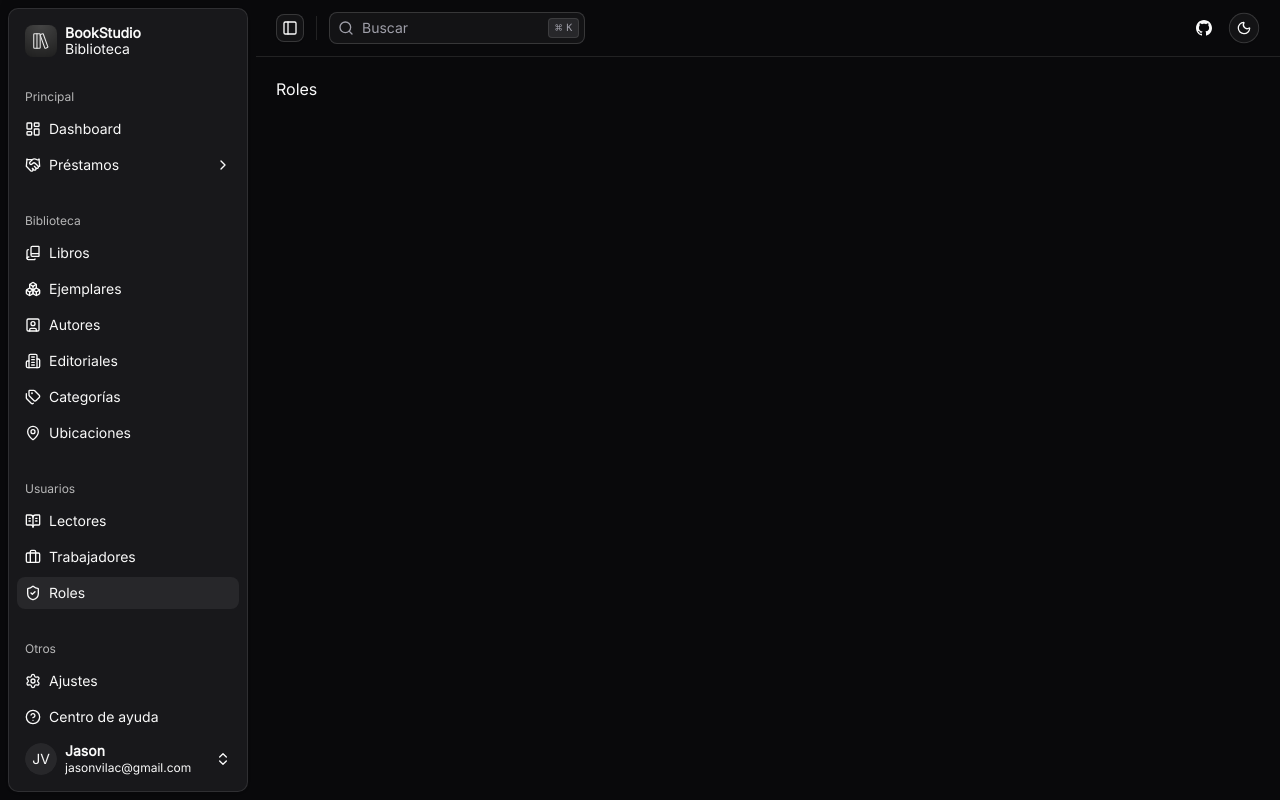
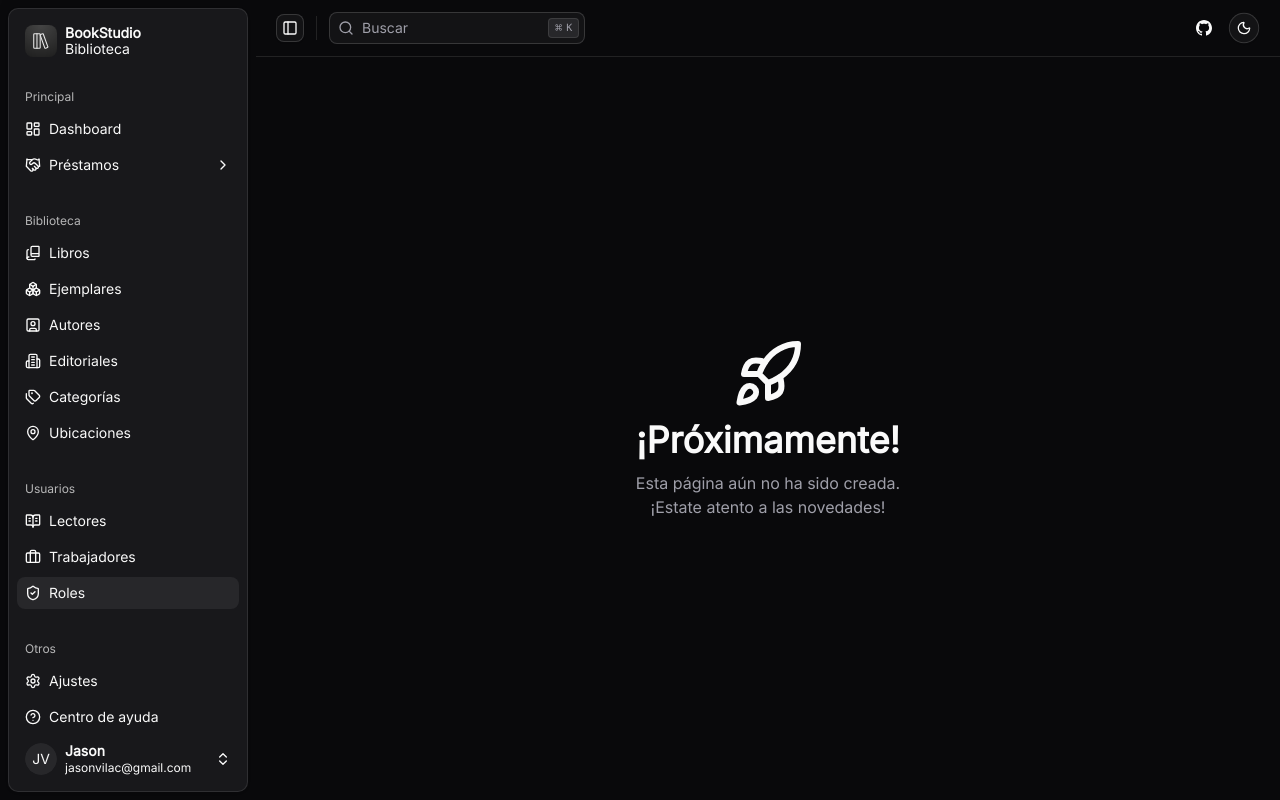
Before and after one commit to jaycodev/bookstudio, a React (Vite) app: page /roles in a window 1280 px wide. Built offline with nearby package versions, Linux system fonts and the light colour scheme.

Commit message:
✨ feat(ui): add coming-soon component as temporary placeholder

```diff
--- /dev/null
+++ b/src/components/shared/coming-soon.tsx
@@ -0,0 +1,16 @@
+import { Rocket } from 'lucide-react'
+
+export default function ComingSoon() {
+  return (
+    <div className="flex h-full w-full items-center justify-center px-4">
+      <div className="flex flex-col items-center justify-center gap-2 text-center">
+        <Rocket size={72} />
+        <h1 className="text-4xl font-bold leading-tight">¡Próximamente!</h1>
+        <p className="text-muted-foreground">
+          Esta página aún no ha sido creada. <br />
+          ¡Estate atento a las novedades!
+        </p>
+      </div>
+    </div>
+  )
+}
--- a/src/routes/_app/ajustes/apariencia.tsx
+++ b/src/routes/_app/ajustes/apariencia.tsx
@@ -1,9 +1,7 @@
 import { createFileRoute } from '@tanstack/react-router'
 
+import ComingSoon from '@/components/shared/coming-soon'
+
 export const Route = createFileRoute('/_app/ajustes/apariencia')({
-  component: RouteComponent,
+  component: ComingSoon,
 })
-
-function RouteComponent() {
-  return <div>Apariencia</div>
-}
--- a/src/routes/_app/ajustes/cuenta.tsx
+++ b/src/routes/_app/ajustes/cuenta.tsx
@@ -1,9 +1,7 @@
 import { createFileRoute } from '@tanstack/react-router'
 
+import ComingSoon from '@/components/shared/coming-soon'
+
 export const Route = createFileRoute('/_app/ajustes/cuenta')({
-  component: RouteComponent,
+  component: ComingSoon,
 })
-
-function RouteComponent() {
-  return <div>Cuenta</div>
-}
--- a/src/routes/_app/ajustes/notificaciones.tsx
+++ b/src/routes/_app/ajustes/notificaciones.tsx
@@ -1,9 +1,7 @@
 import { createFileRoute } from '@tanstack/react-router'
 
+import ComingSoon from '@/components/shared/coming-soon'
+
 export const Route = createFileRoute('/_app/ajustes/notificaciones')({
-  component: RouteComponent,
+  component: ComingSoon,
 })
-
-function RouteComponent() {
-  return <div>Notificaciones</div>
-}
--- a/src/routes/_app/centro-de-ayuda/index.tsx
+++ b/src/routes/_app/centro-de-ayuda/index.tsx
@@ -1,9 +1,7 @@
 import { createFileRoute } from '@tanstack/react-router'
 
+import ComingSoon from '@/components/shared/coming-soon'
+
 export const Route = createFileRoute('/_app/centro-de-ayuda/')({
-  component: RouteComponent,
+  component: ComingSoon,
 })
-
-function RouteComponent() {
-  return <div>Centro de ayuda</div>
-}
--- a/src/routes/_app/ejemplares/index.tsx
+++ b/src/routes/_app/ejemplares/index.tsx
@@ -1,9 +1,7 @@
 import { createFileRoute } from '@tanstack/react-router'
 
+import ComingSoon from '@/components/shared/coming-soon'
+
 export const Route = createFileRoute('/_app/ejemplares/')({
-  component: RouteComponent,
+  component: ComingSoon,
 })
-
-function RouteComponent() {
-  return <div>Ejemplares</div>
-}
--- a/src/routes/_app/prestamos/devueltos.tsx
+++ b/src/routes/_app/prestamos/devueltos.tsx
@@ -1,9 +1,7 @@
 import { createFileRoute } from '@tanstack/react-router'
 
+import ComingSoon from '@/components/shared/coming-soon'
+
 export const Route = createFileRoute('/_app/prestamos/devueltos')({
-  component: RouteComponent,
+  component: ComingSoon,
 })
-
-function RouteComponent() {
-  return <div>Devueltos</div>
-}
--- a/src/routes/_app/prestamos/multas.tsx
+++ b/src/routes/_app/prestamos/multas.tsx
@@ -1,9 +1,7 @@
 import { createFileRoute } from '@tanstack/react-router'
 
+import ComingSoon from '@/components/shared/coming-soon'
+
 export const Route = createFileRoute('/_app/prestamos/multas')({
-  component: RouteComponent,
+  component: ComingSoon,
 })
-
-function RouteComponent() {
-  return <div>Multas</div>
-}
--- a/src/routes/_app/prestamos/pagos.tsx
+++ b/src/routes/_app/prestamos/pagos.tsx
@@ -1,9 +1,7 @@
 import { createFileRoute } from '@tanstack/react-router'
 
+import ComingSoon from '@/components/shared/coming-soon'
+
 export const Route = createFileRoute('/_app/prestamos/pagos')({
-  component: RouteComponent,
+  component: ComingSoon,
 })
-
-function RouteComponent() {
-  return <div>Pagos</div>
-}
--- a/src/routes/_app/prestamos/reservas.tsx
+++ b/src/routes/_app/prestamos/reservas.tsx
@@ -1,9 +1,7 @@
 import { createFileRoute } from '@tanstack/react-router'
 
+import ComingSoon from '@/components/shared/coming-soon'
+
 export const Route = createFileRoute('/_app/prestamos/reservas')({
-  component: RouteComponent,
+  component: ComingSoon,
 })
-
-function RouteComponent() {
-  return <div>Reservas</div>
-}
--- a/src/routes/_app/roles/index.tsx
+++ b/src/routes/_app/roles/index.tsx
@@ -1,9 +1,7 @@
 import { createFileRoute } from '@tanstack/react-router'
 
+import ComingSoon from '@/components/shared/coming-soon'
+
 export const Route = createFileRoute('/_app/roles/')({
-  component: RouteComponent,
+  component: ComingSoon,
 })
-
-function RouteComponent() {
-  return <div>Roles</div>
-}
--- a/src/routes/_app/ubicaciones/index.tsx
+++ b/src/routes/_app/ubicaciones/index.tsx
@@ -1,9 +1,7 @@
 import { createFileRoute } from '@tanstack/react-router'
 
+import ComingSoon from '@/components/shared/coming-soon'
+
 export const Route = createFileRoute('/_app/ubicaciones/')({
-  component: RouteComponent,
+  component: ComingSoon,
 })
-
-function RouteComponent() {
-  return <div>Ubicaciones</div>
-}
```
